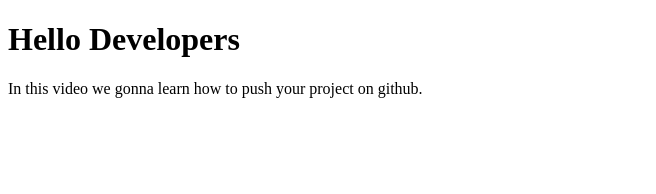
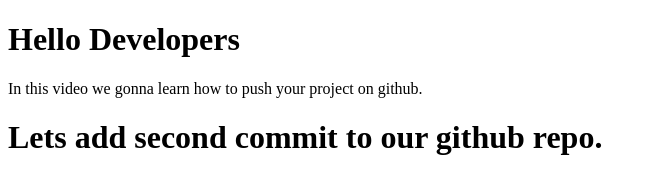
Before and after one commit to pushpak12/Simple-Project, a plain HTML site: page index.html in a window 1280 px wide. Shown: the whole page, without its empty margins (0-656 px from the left). Drawn offline with Linux system fonts and the light colour scheme.

Commit message:
Added a heading to html file

```diff
--- a/index.html
+++ b/index.html
@@ -9,5 +9,8 @@
   <body>
     <h1>Hello Developers</h1>
     <p>In this video we gonna learn how to push your project on github.</p>
+
+    <!-- Modified -->
+    <h1>Lets add second commit to our github repo.</h1>
   </body>
 </html>
```
